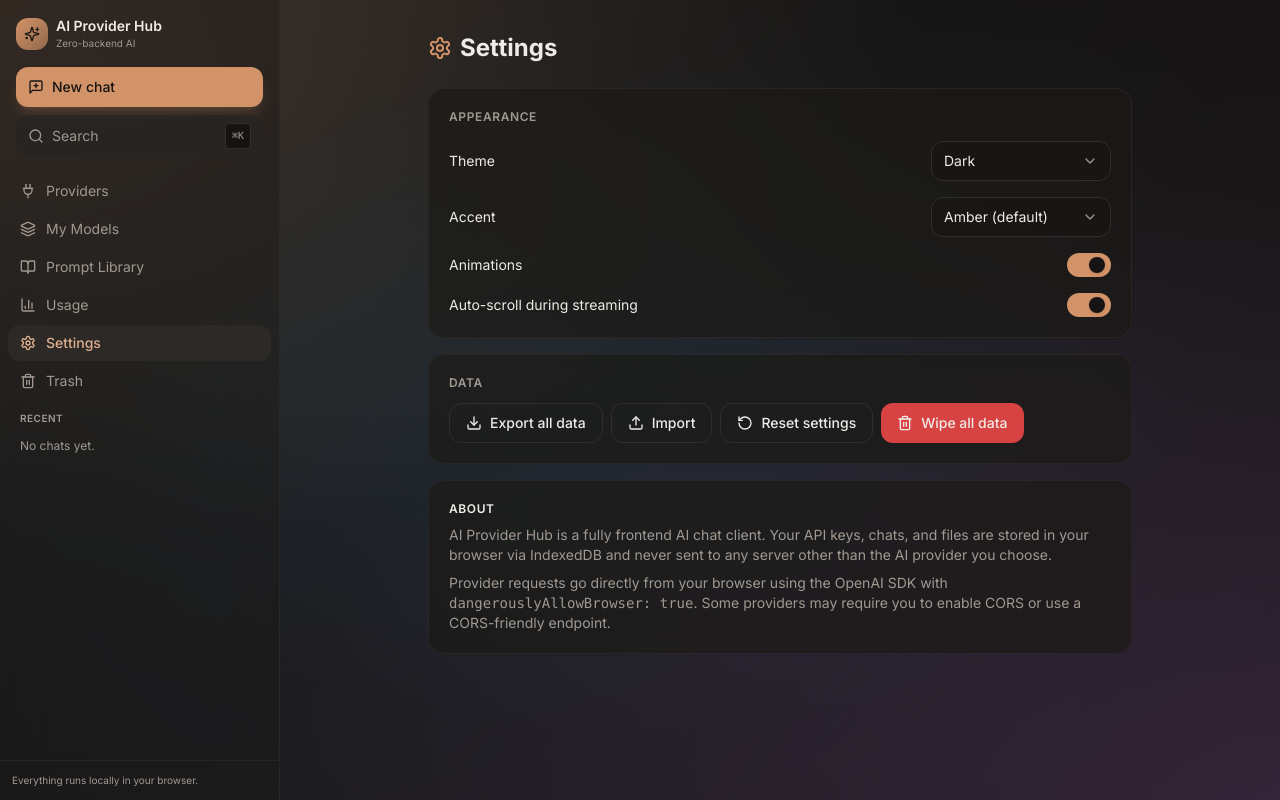
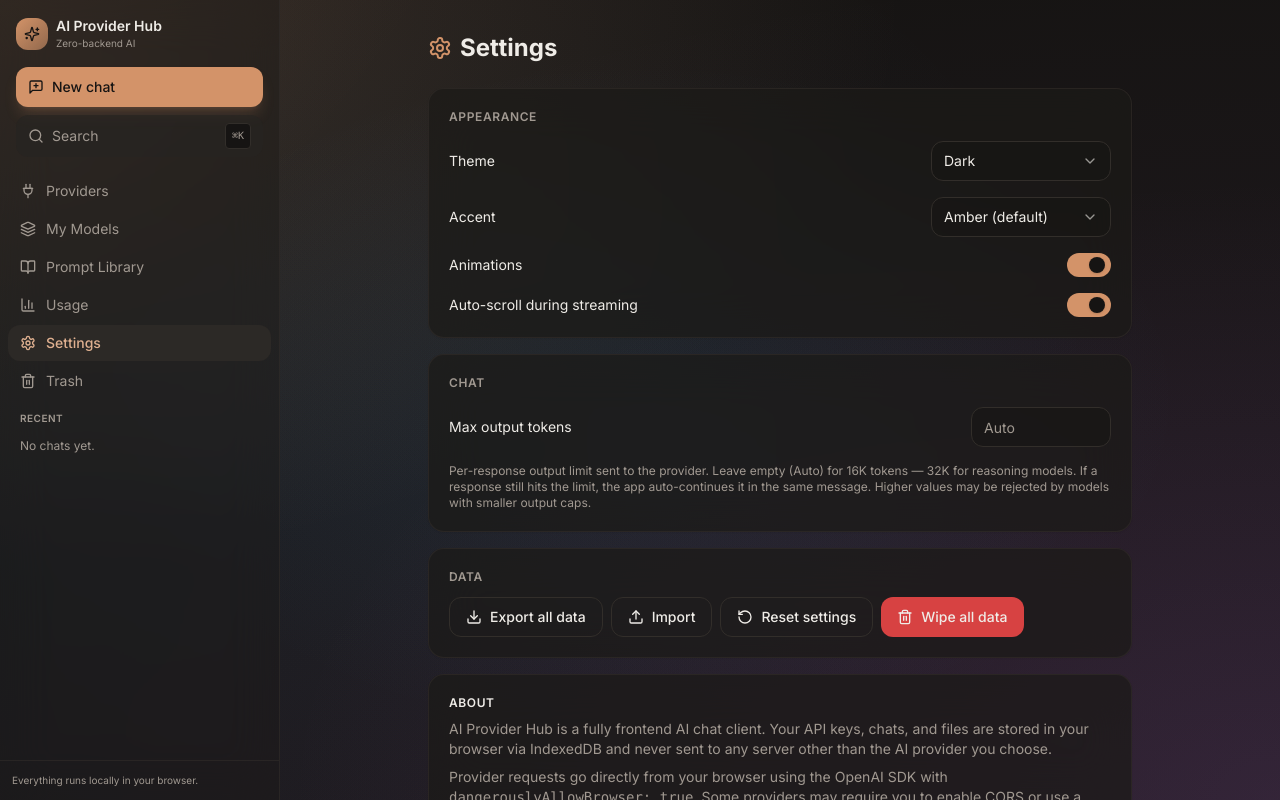
Before and after one commit to shrqbabu/ai-provider-hub, a React (Vite) app: page /settings in a window 1280 px wide. Built offline with nearby package versions, Linux system fonts and the light colour scheme.

Commit message:
token limit fixed

```diff
--- a/src/pages/SettingsPage.tsx
+++ b/src/pages/SettingsPage.tsx
@@ -3,7 +3,7 @@ import { Settings, Download, Upload, Trash2, RotateCcw } from "lucide-react";
 import { Card, CardContent } from "@/components/ui/card";
 import { Button } from "@/components/ui/button";
 import { Switch } from "@/components/ui/switch";
-import { Label } from "@/components/ui/input";
+import { Input, Label } from "@/components/ui/input";
 import {
   Select,
   SelectContent,
@@ -137,6 +137,37 @@ export function SettingsPage() {
           </Card>
 
           <Card>
+            <CardContent className="p-5 space-y-4">
+              <div className="text-xs font-semibold uppercase tracking-wider text-muted-foreground">
+                Chat
+              </div>
+              <Row label="Max output tokens">
+                <div className="flex items-center gap-2">
+                  <Input
+                    type="number"
+                    min={0}
+                    step={1024}
+                    className="w-[140px]"
+                    placeholder="Auto"
+                    value={settings.maxTokens ? String(settings.maxTokens) : ""}
+                    onChange={(e) => {
+                      const raw = e.target.value.trim();
+                      const n = raw === "" ? 0 : Math.max(0, Math.floor(Number(raw)));
+                      update({ maxTokens: Number.isFinite(n) ? n : 0 });
+                    }}
+                  />
+                </div>
+              </Row>
+              <p className="text-xs text-muted-foreground">
+                Per-response output limit sent to the provider. Leave empty (Auto)
+                for 16K tokens — 32K for reasoning models. If a response still hits
+                the limit, the app auto-continues it in the same message. Higher
+                values may be rejected by models with smaller output caps.
+              </p>
+            </CardContent>
+          </Card>
+
+          <Card>
             <CardContent className="p-5 space-y-3">
               <div className="text-xs font-semibold uppercase tracking-wider text-muted-foreground">
                 Data
--- a/src/services/chat-service.ts
+++ b/src/services/chat-service.ts
@@ -1,6 +1,7 @@
 import type { ChatMessage, ConnectedProvider, DiscoveredModel } from "@/types";
 import { createClient, extractErrorMessage } from "./provider-service";
 import { dataUrlToText, isTextLike } from "@/utils";
+import { useSettingsStore } from "@/store/settings-store";
 
 export interface StreamHandlers {
   onDelta: (delta: string) => void;
@@ -30,7 +31,10 @@ const CONTINUE_PROMPT =
 // Ask for a generous output budget. Many OpenAI-compatible servers default
 // max_tokens to something small (512–4096) when omitted — that's the usual
 // reason long files get cut off mid-way.
+// User can override in Settings → Chat → Max output tokens (0 = auto).
 function resolveMaxTokens(model: DiscoveredModel): number {
+  const userMax = useSettingsStore.getState().settings.maxTokens;
+  if (userMax && userMax > 0) return userMax;
   const id = model.modelId.toLowerCase();
   // Reasoning models burn output budget on thinking — give them extra room.
   if (model.reasoning || /o[13]|deepseek-r1|qwq|thinking/.test(id)) {
--- a/src/store/settings-store.ts
+++ b/src/store/settings-store.ts
@@ -11,6 +11,7 @@ const defaults: AppSettings = {
   animations: true,
   streamingSpeed: 1,
   autoScroll: true,
+  maxTokens: 0, // 0 = auto
 };
 
 interface State {
--- a/src/types/index.ts
+++ b/src/types/index.ts
@@ -125,4 +125,7 @@ export interface AppSettings {
   animations: boolean;
   streamingSpeed: number;
   autoScroll: boolean;
+  // Max output tokens per request. 0 / undefined = auto (16K normal,
+  // 32K reasoning models).
+  maxTokens?: number;
 }
```
